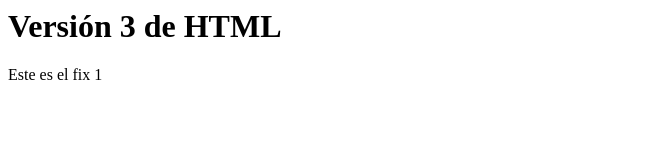
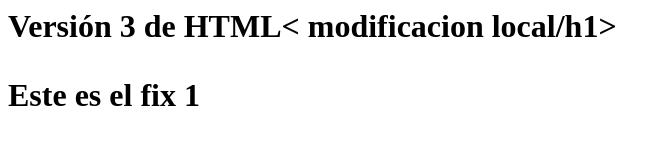
Before and after one commit to facundofasciolo/prueba_git, a plain HTML site: page index.html in a window 1280 px wide. Shown: the whole page, without its empty margins (0-670 px from the left). Drawn offline with nearby package versions, Linux system fonts and the light colour scheme.

Commit message:
Modificacion local

```diff
--- a/index.html
+++ b/index.html
@@ -6,7 +6,7 @@
     </head>
 
     <body>
-        <h1>Versión 3 de HTML</h1>
+        <h1>Versión 3 de HTML< modificacion local/h1>
 
         <p>Este es el fix 1</p>
     </body>
```
